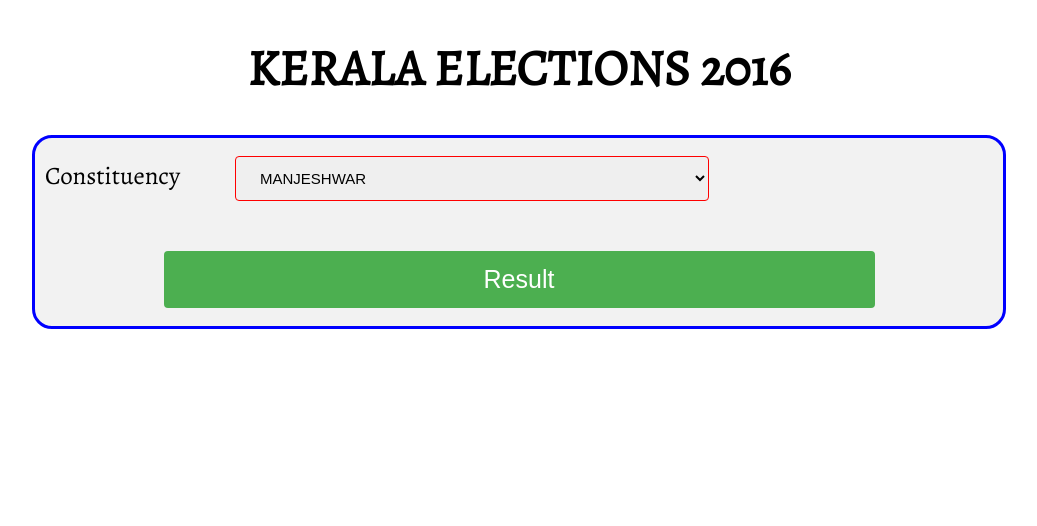
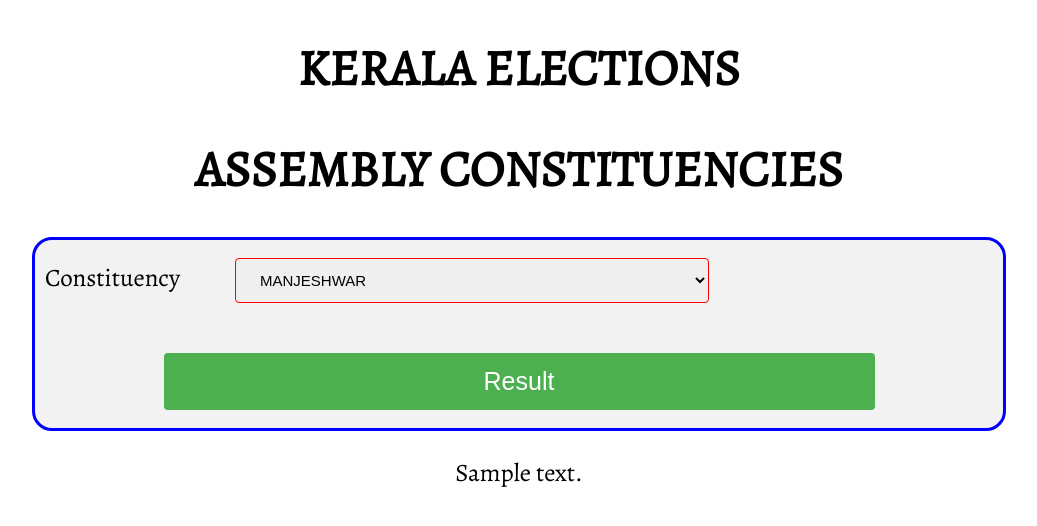
Before and after one commit to snairharikrishnan/kerala-elections, a Flask app: template templates/index.html in a window 1280 px wide. Shown: the top 526 px of the page, without its empty margins (121-1158 px from the left). Run offline with Flask 2, Linux system fonts and the light colour scheme; the template is opened without the code that fills it: most values are stand-ins (such as "Sample title", 1, 10 or a date in 2020); parts of the project's set-up code (start-up, migrations or seed data) failed here and were passed over.

Commit message:
Add files via upload

```diff
--- a/templates/index.html
+++ b/templates/index.html
@@ -64,8 +64,8 @@
 
 
 <body>
-	<center><h1>KERALA ELECTIONS 2016</h1></center>
-
+	<center><h1>KERALA ELECTIONS</h1></center>
+	<center><h1>ASSEMBLY CONSTITUENCIES</h1></center>
  <div class="center">
 	<form action="{{ url_for('result')}}" method="post">
 
@@ -218,6 +218,6 @@
 	</form>
 
  </div>
-
+	<center><p class="summary">{{ summary }}</p></center>
 </body>
 </html>
```
